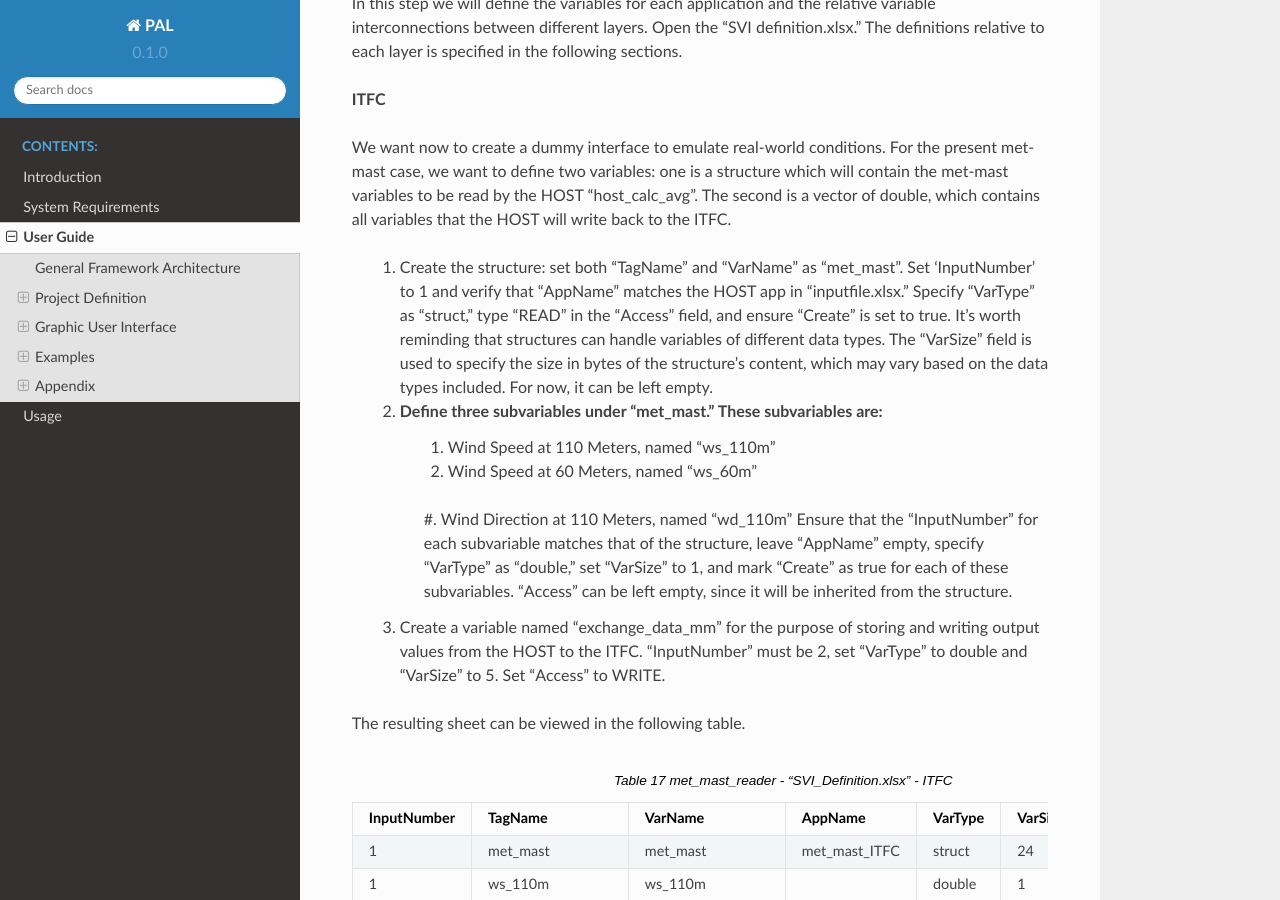
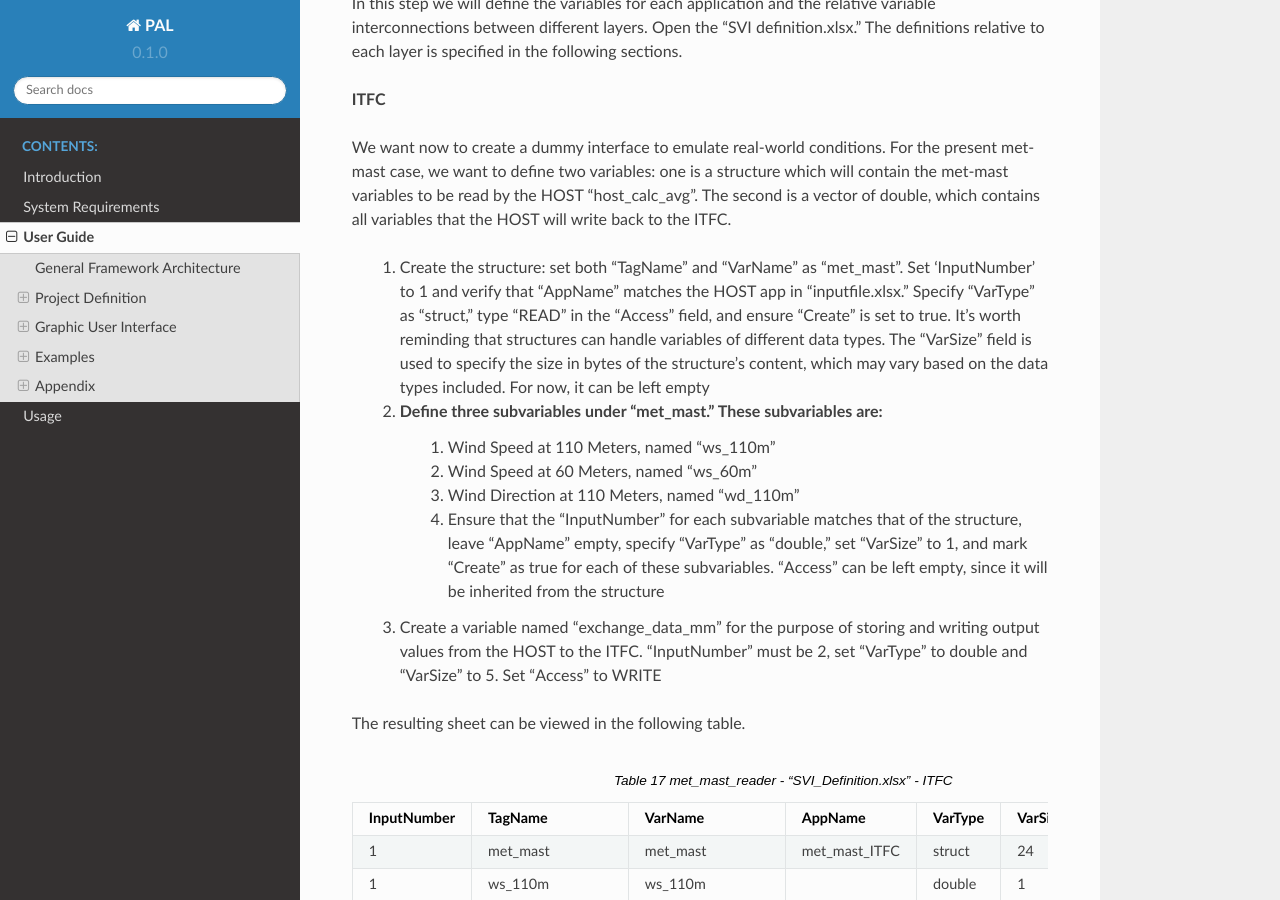
Before and after one commit to TUMLWE/PAL, a Sphinx documentation site: the page built from docs/source/user_guide.rst, in a window 1280 px wide and 900 px high, scrolled down 16740 px. Built offline with Sphinx 7.4.7 and the Read the Docs theme 2.0.0, drawn with Linux system fonts in a browser that asks for light colours.

Commit message:
docs update

```diff
--- a/docs/source/user_guide.rst
+++ b/docs/source/user_guide.rst
@@ -176,13 +176,13 @@ In this step we will define the variables for each application and the relative
 
 We want now to create a dummy interface to emulate real-world conditions. For the present met-mast case, we want to define two variables: one is a structure which will contain the met-mast variables to be read by the HOST "host_calc_avg". The second is a vector of double, which contains all variables that the HOST will write back to the ITFC.
 
-   #. Create the structure: set both "TagName" and "VarName" as "met_mast". Set 'InputNumber' to 1 and verify that "AppName" matches the HOST app in "inputfile.xlsx." Specify "VarType" as "struct," type "READ" in the "Access" field, and ensure "Create" is set to true. It's worth reminding that structures can handle variables of different data types. The "VarSize" field is used to specify the size in bytes of the structure's content, which may vary based on the data types included. For now, it can be left empty.
+   #. Create the structure: set both "TagName" and "VarName" as "met_mast". Set 'InputNumber' to 1 and verify that "AppName" matches the HOST app in "inputfile.xlsx." Specify "VarType" as "struct," type "READ" in the "Access" field, and ensure "Create" is set to true. It's worth reminding that structures can handle variables of different data types. The "VarSize" field is used to specify the size in bytes of the structure's content, which may vary based on the data types included. For now, it can be left empty
    #. Define three subvariables under "met_mast." These subvariables are:
        #. Wind Speed at 110 Meters, named "ws_110m"
        #. Wind Speed at 60 Meters, named "ws_60m"
        #. Wind Direction at 110 Meters, named "wd_110m"
-       Ensure that the "InputNumber" for each subvariable matches that of the structure, leave "AppName" empty, specify "VarType" as "double," set "VarSize" to 1, and mark "Create" as true for each of these subvariables. "Access" can be left empty, since it will be inherited from the structure.
-   #. Create a variable named "exchange_data_mm" for the purpose of storing and writing output values from the HOST to the ITFC. "InputNumber" must be 2, set "VarType" to double and "VarSize" to 5. Set "Access" to WRITE.
+       #. Ensure that the "InputNumber" for each subvariable matches that of the structure, leave "AppName" empty, specify "VarType" as "double," set "VarSize" to 1, and mark "Create" as true for each of these subvariables. "Access" can be left empty, since it will be inherited from the structure
+   #. Create a variable named "exchange_data_mm" for the purpose of storing and writing output values from the HOST to the ITFC. "InputNumber" must be 2, set "VarType" to double and "VarSize" to 5. Set "Access" to WRITE
 
 The resulting sheet can be viewed in the following table.
 
```
